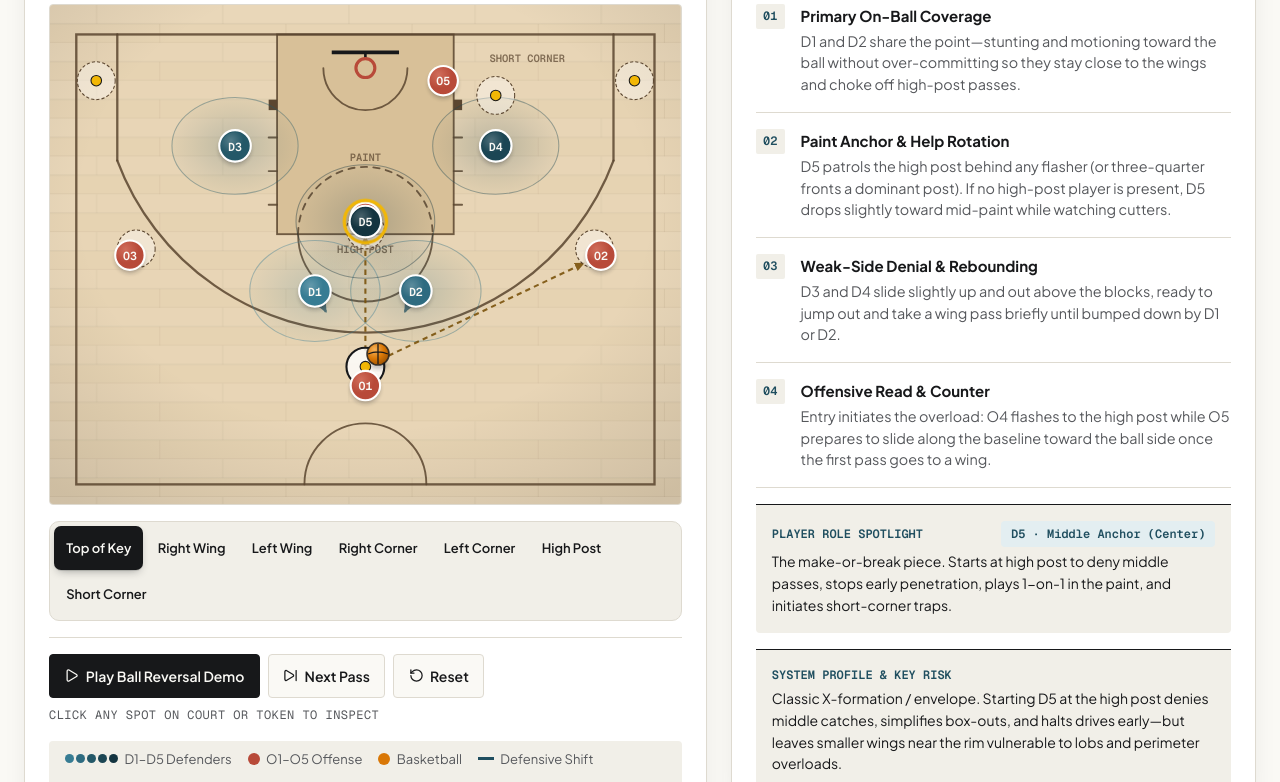
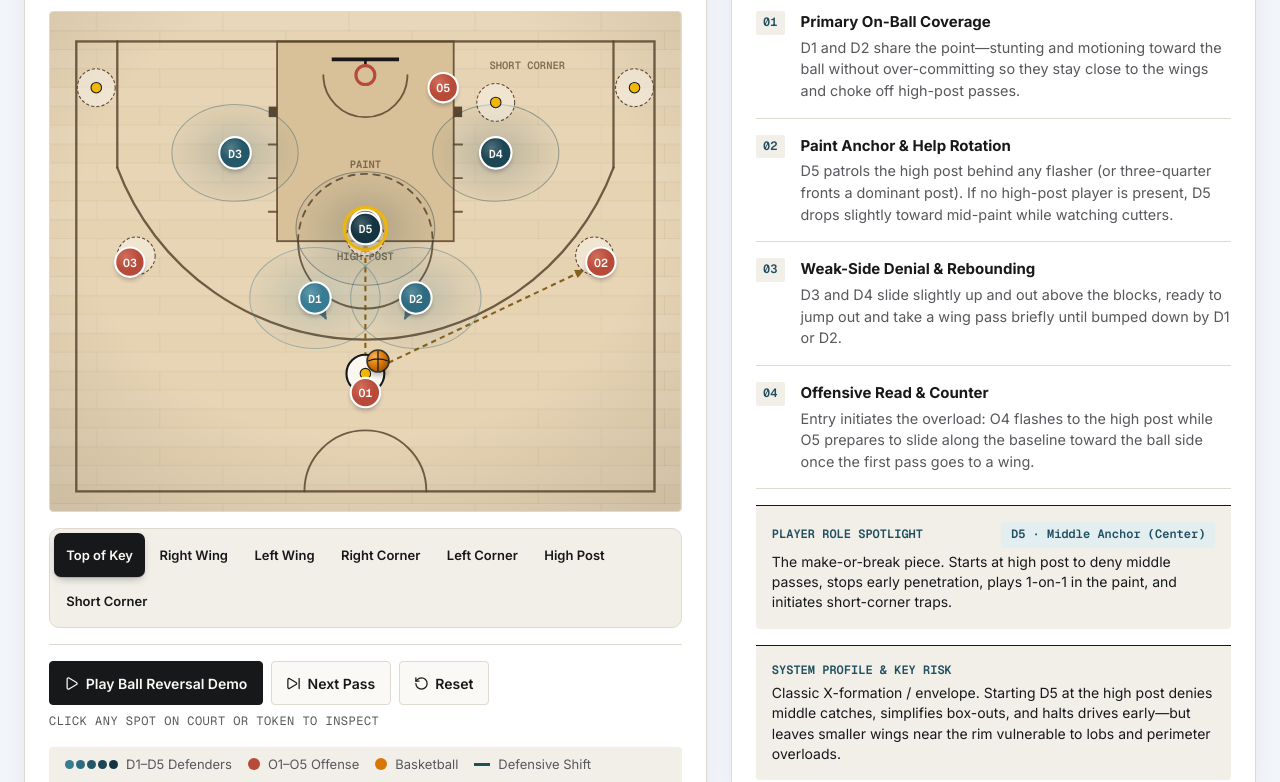
Before and after one commit to osinelnikov/fdm-basket, a website built with Vite: page learn/zone-tactics/index.html in a window 1280 px wide. Shown: the part 684-1466 px from the top of the page. Built offline with nearby package versions, Linux system fonts and the light colour scheme.

Commit message:
Link the stylesheets from the pages and cross-fade between pages

```diff
--- a/learn/zone-tactics/index.html
+++ b/learn/zone-tactics/index.html
@@ -9,6 +9,9 @@
   <link href="https://fonts.googleapis.com/css2?family=Source+Serif+4:ital,opsz,wght@0,8..60,400;0,8..60,600;0,8..60,700;1,8..60,400&family=Plus+Jakarta+Sans:wght@400;500;600;700&family=Inter:wght@400;500;600;700;800;900&family=Geist+Mono:wght@400;500;600&family=IBM+Plex+Mono:wght@400;500;600&display=swap" rel="stylesheet">
   <meta name="description" content="Interactive half-court simulator for zone rotations, bumping mechanics, high-post coverage, and offensive zone-breaking alignments.">
   <link rel="icon" href="/logos/fdm.png">
+  <link rel="stylesheet" href="/src/styles.css">
+  <link rel="stylesheet" href="/src/learn/learn.css">
+  <link rel="stylesheet" href="/src/learn/zone-board.css">
   <script type="module" src="/src/learn/zone-board.ts"></script>
 </head>
 <body>
--- a/src/learn/main.ts
+++ b/src/learn/main.ts
@@ -1,5 +1,3 @@
-import '../styles.css';
-import './learn.css';
 import { type Lang, MESSAGES } from '../i18n/index.ts';
 import { applyStaticTexts } from '../ui/i18n-dom.ts';
 import { MATERIALS, materialHref } from './materials.ts';
--- a/src/learn/zone-board.ts
+++ b/src/learn/zone-board.ts
@@ -1,6 +1,3 @@
-import '../styles.css';
-import './learn.css';
-import './zone-board.css';
 import { MESSAGES, type Lang } from '../i18n/index.ts';
 import { applyStaticTexts } from '../ui/i18n-dom.ts';
 import { startPageLang } from './page-lang.ts';
--- a/src/main.ts
+++ b/src/main.ts
@@ -1,4 +1,3 @@
-import './styles.css';
 import { MATCHES } from './data/fixtures.ts';
 import { type Filter, isAway } from './domain.ts';
 import { type Lang, MESSAGES, resolveLang } from './i18n/index.ts';
--- a/src/styles.css
+++ b/src/styles.css
@@ -329,6 +329,8 @@ dialog.boxscore::backdrop{background:rgba(8,14,26,.62)}
 
 /* Keep view transitions short */
 ::view-transition-old(root),::view-transition-new(root){animation-duration:.22s}
+/* Moving between the site's pages cross-fades instead of showing the next page being drawn */
+@media (prefers-reduced-motion:no-preference){@view-transition{navigation:auto}}
 
 @media (prefers-reduced-motion:reduce){
   .tag.next::before{animation:none}
```
Also changed, not shown: index.html (+1 -0 lines), learn/index.html (+2 -0 lines).
